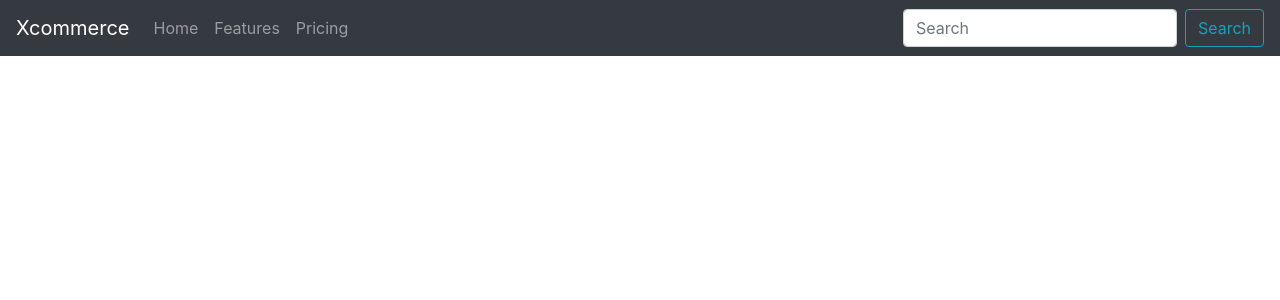
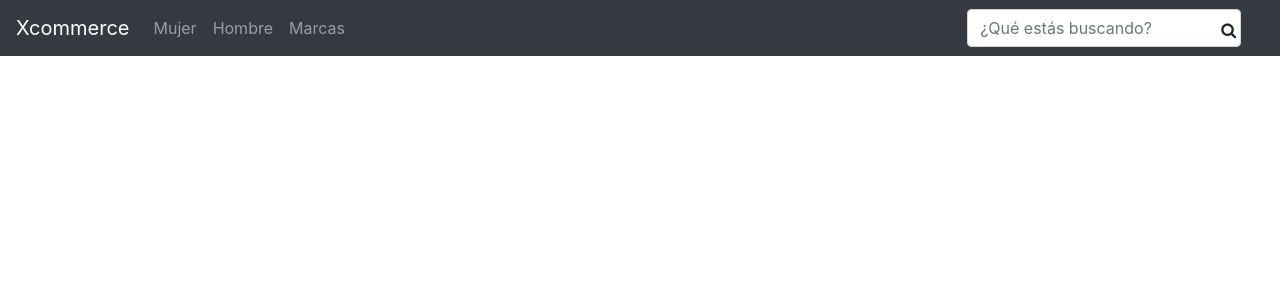
Before and after one commit to Franco-Ou/xcommerce-oubel, a React (Create React App) app: page / in a window 1280 px wide. Shown: the top 300 px of the page. Built offline with nearby package versions, Linux system fonts and the light colour scheme.

Commit message:
Añadí NavBar y Boostrap

```diff
--- a/package.json
+++ b/package.json
@@ -7,6 +7,7 @@
     "@testing-library/react": "^11.2.7",
     "@testing-library/user-event": "^12.8.3",
     "bootstrap": "^4.6.0",
+    "font-awesome": "^4.7.0",
     "react": "^17.0.2",
     "react-bootstrap": "^1.6.1",
     "react-dom": "^17.0.2",
--- /dev/null
+++ b/src/components/NavBar.css
@@ -0,0 +1,5 @@
+#search-icon {
+  position: relative;
+  right: 28px;
+  top: 4px;
+}
--- a/src/components/NavBar.js
+++ b/src/components/NavBar.js
@@ -1,5 +1,6 @@
-import React from 'react';
-import { Navbar, Nav, Form, FormControl, Button } from 'react-bootstrap';
+import React from "react";
+import { Navbar, Nav, Form, FormControl, Button } from "react-bootstrap";
+import "./NavBar.css";
 
 const NavBar = () => {
   return (
@@ -7,17 +8,23 @@ const NavBar = () => {
       <Navbar fixed="top" bg="dark" variant="dark">
         <Navbar.Brand href="#home">Xcommerce</Navbar.Brand>
         <Nav className="mr-auto">
-            <Nav.Link href="#home">Home</Nav.Link>
-            <Nav.Link href="#features">Features</Nav.Link>
-            <Nav.Link href="#pricing">Pricing</Nav.Link>
+          <Nav.Link href="#home">Mujer</Nav.Link>
+          <Nav.Link href="#features">Hombre</Nav.Link>
+          <Nav.Link href="#pricing">Marcas</Nav.Link>
         </Nav>
         <Form inline>
-            <FormControl type="text" placeholder="Search" className="mr-sm-2" />
-            <Button variant="outline-info">Search</Button>
+          <div className="search-box-container">
+            <FormControl
+              type="text"
+              placeholder="¿Qué estás buscando?"
+              className="mr-sm-2"
+            ></FormControl>
+            <i className="fa fa-search" id="search-icon"></i>
+          </div>
         </Form>
       </Navbar>
     </>
-    )
-}
+  );
+};
 
 export default NavBar;
```
Also changed, not shown: src/index.js (+8 -7 lines), 1 other file (tests, documents, lock files or other folders). Lines whose indentation alone changed are shown as unchanged.
